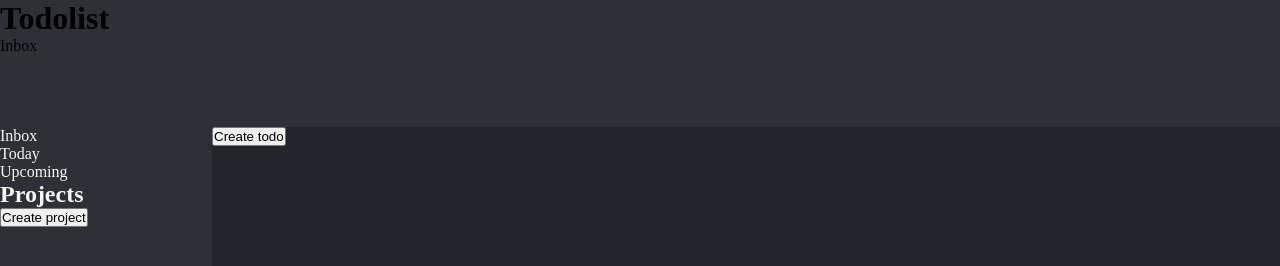
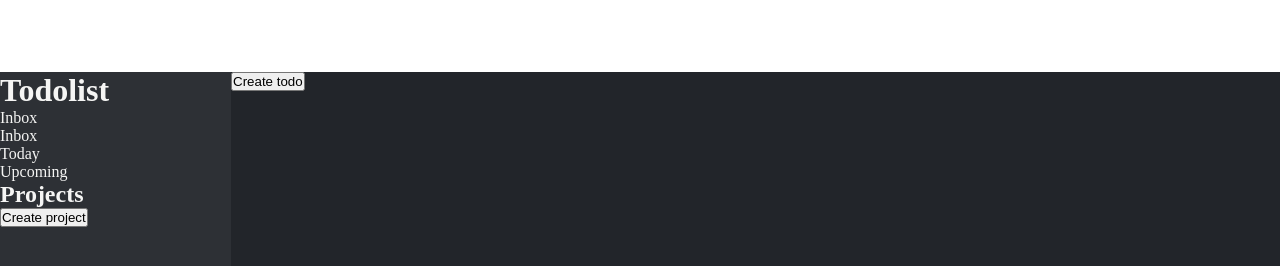
Before and after one commit to lnicepei/todo, a website built with webpack: page dist/index.html in a window 1280 px wide. Built offline with nearby package versions, Linux system fonts and the light colour scheme.

Commit message:
Add current project section

```diff
--- a/dist/index.html
+++ b/dist/index.html
@@ -8,11 +8,11 @@
     <title>Document</title>
 </head>
 <body>
-    <header>
-        <h1>Todolist</h1>
-        <div class="project-name"></div>
-    </header>
     <div class="sidebar">
+        <div class="logo">
+            <h1>Todolist</h1>
+            <div class="project-name"></div>
+        </div>
         <div class="inbox">
             Inbox
         </div>
```
